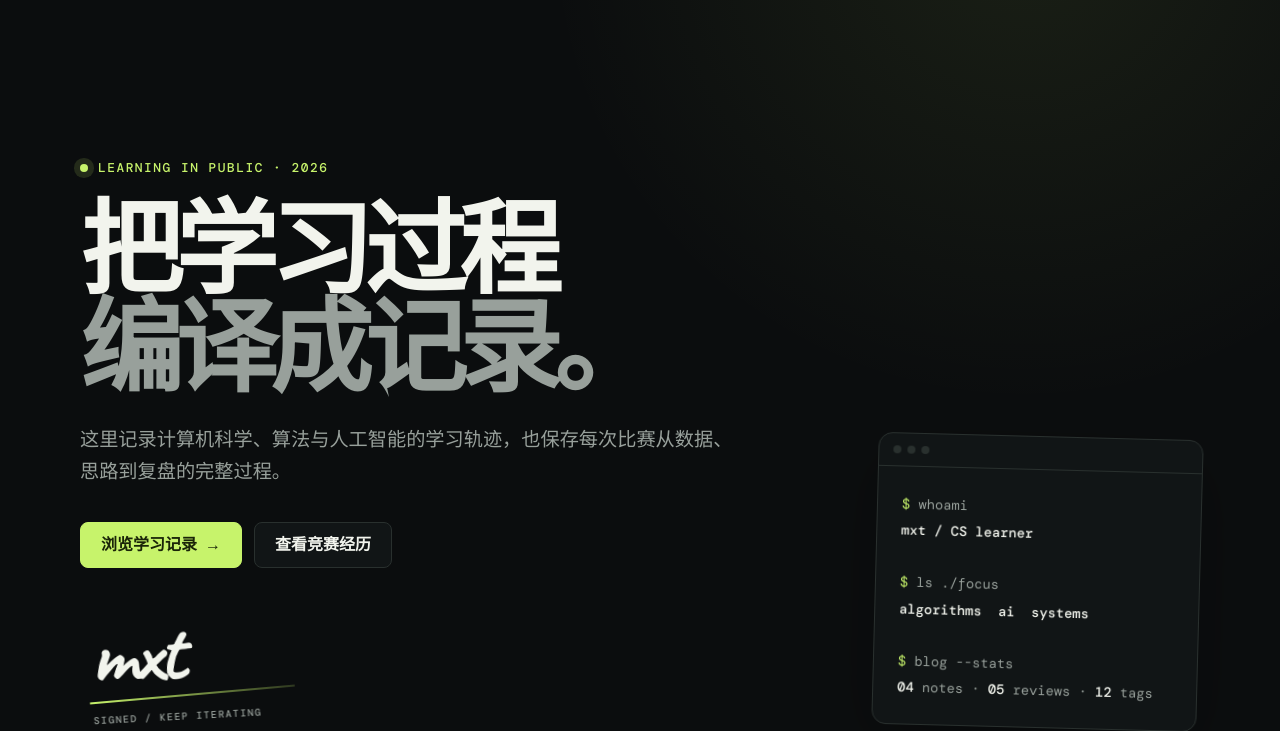
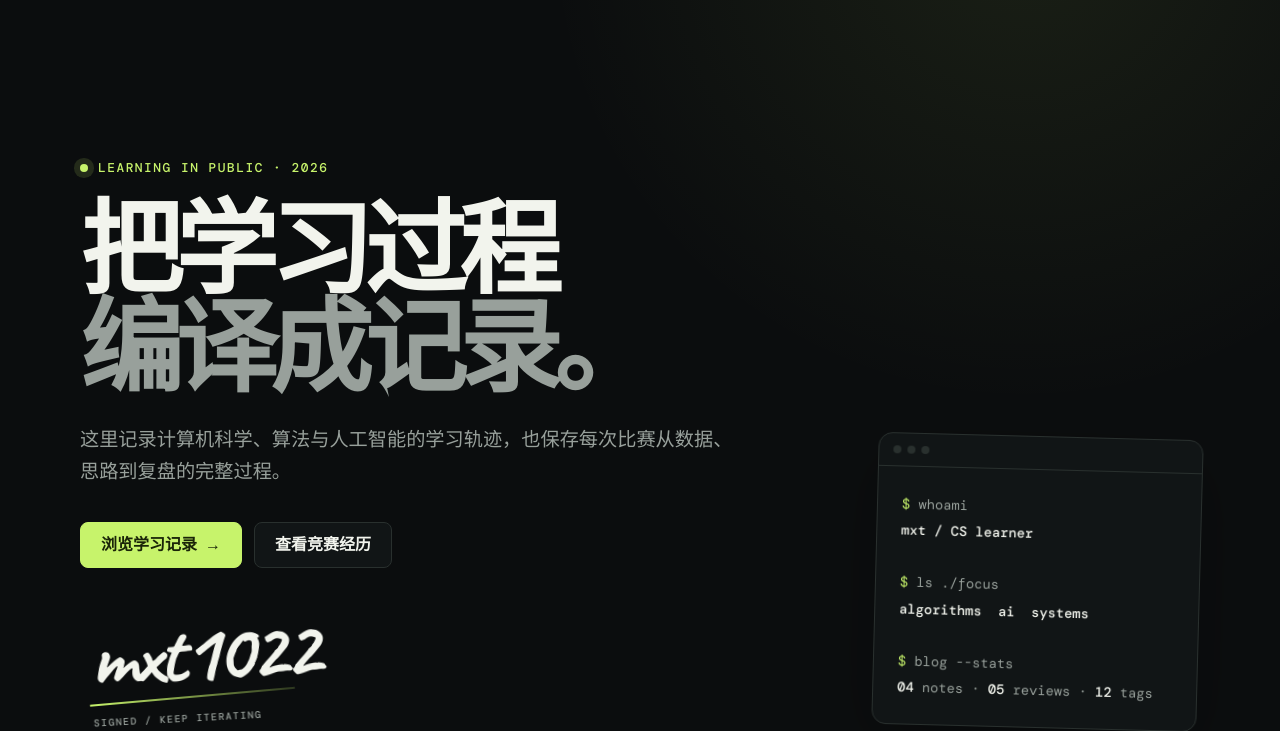
Before and after one commit to mxt1022/mxt1022.github.io, an Astro site: page / in a window 1280 px wide. Shown: the part 74-805 px from the top of the page. Built offline with nearby package versions, Linux system fonts and the light colour scheme; Astro itself is replaced by a stand-in of ours.

Commit message:
index animation

```diff
--- a/src/pages/index.astro
+++ b/src/pages/index.astro
@@ -24,7 +24,7 @@ const tagCount = new Set(notes.flatMap((note) => note.data.tags)).size;
         </div>
         <div class="hero-signature" role="img" aria-label="mxt 签名">
           <div class="signature-mark" aria-hidden="true">
-            <span class="signature-reveal"><span class="signature-word">mxt</span></span>
+            <span class="signature-reveal"><span class="signature-word">mxt1022</span></span>
           </div>
           <span class="signature-caption" aria-hidden="true">SIGNED / KEEP ITERATING</span>
         </div>
--- a/src/styles/global.css
+++ b/src/styles/global.css
@@ -86,9 +86,9 @@ nav a:hover, nav a.active { background: var(--surface-2); color: var(--text); }
 .hero-intro { max-width: 660px; margin: 28px 0 0; color: var(--muted); font-size: clamp(1rem, 1.5vw, 1.22rem); }
 .hero-actions { display: flex; flex-wrap: wrap; gap: 12px; margin-top: 34px; }
 .hero-signature { width: max-content; margin-top: 38px; padding: 0 12px 6px 4px; transform: rotate(-3deg); }
-.signature-mark { position: relative; width: 210px; height: 94px; color: var(--text); }
-.signature-reveal { position: absolute; inset: 0 auto auto 0; display: block; width: 0; height: 94px; overflow: hidden; opacity: 0; animation: signature-write 1.15s cubic-bezier(.16, 1, .3, 1) .28s forwards; }
-.signature-word { display: block; width: 200px; padding: 5px 18px 10px 6px; font: 700 5.2rem/.95 'Caveat', cursive; letter-spacing: -.045em; white-space: nowrap; }
+.signature-mark { position: relative; width: 300px; height: 94px; color: var(--text); }
+.signature-reveal { position: absolute; inset: 0 auto auto 0; display: block; width: auto; height: 94px; overflow: visible; opacity: 0; animation: signature-write 1.15s cubic-bezier(.16, 1, .3, 1) .28s forwards; }
+.signature-word { display: block; width: 340px; padding: 5px 18px 10px 6px; font: 700 5.2rem/.95 'Caveat', cursive; letter-spacing: -.045em; white-space: nowrap; }
 .signature-mark::after { content: ''; position: absolute; left: 4px; bottom: 1px; width: 206px; height: 2px; border-radius: 999px; background: linear-gradient(90deg, var(--accent), color-mix(in srgb, var(--accent) 18%, transparent)); transform: scaleX(0) rotate(-2deg); transform-origin: left center; animation: signature-underline .72s cubic-bezier(.16, 1, .3, 1) 1.38s forwards; }
 .signature-caption { display: block; margin: 9px 0 0 7px; color: var(--muted); font: 500 .62rem 'DM Mono', monospace; letter-spacing: .14em; opacity: 0; transform: translateY(4px); animation: signature-caption-in .45s ease 1.82s forwards; }
 @keyframes signature-write {
```
